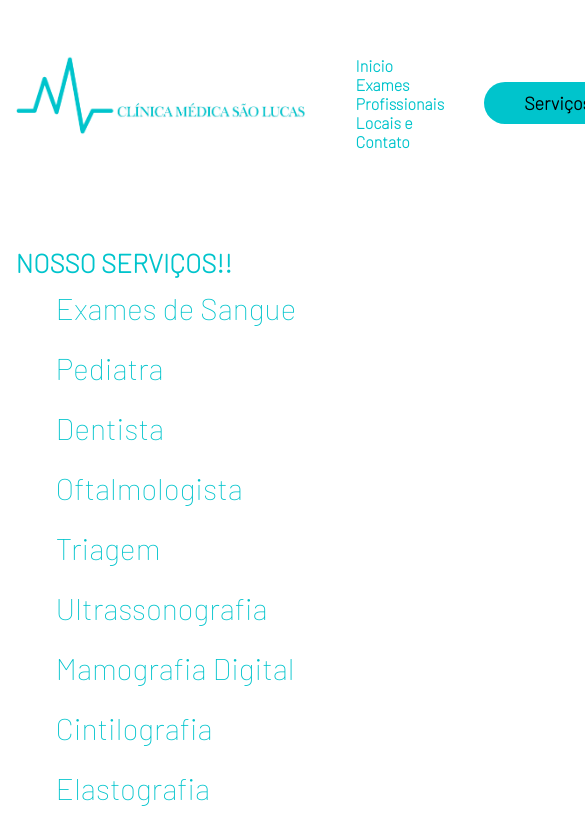
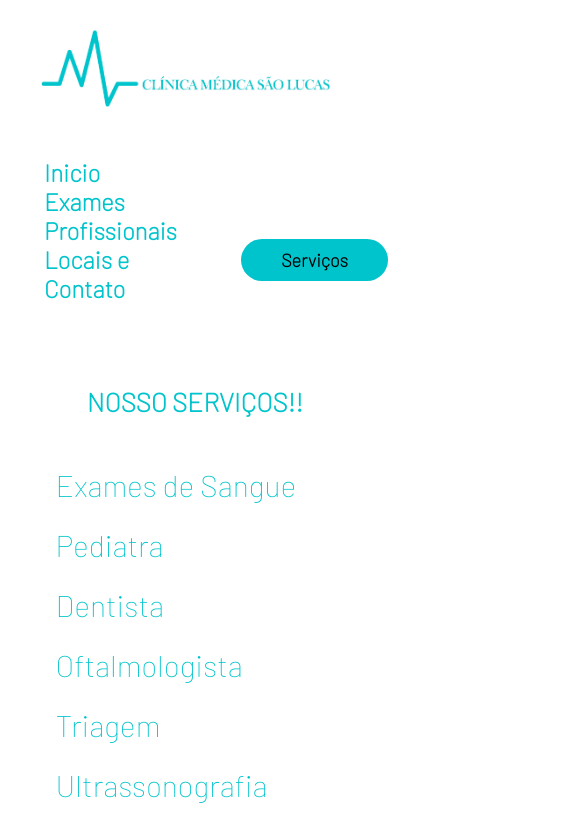
Before and after one commit to S0L4RT/Cl-nica-SL, a plain HTML site: page servicos.html in a window 390 px wide. Shown: the top 831 px of the page, 585 px wide, since content can reach past the window. Drawn offline with Linux system fonts and the light colour scheme.

Commit message:
Update styleServicos.css

```diff
--- a/styleServicos.css
+++ b/styleServicos.css
@@ -1,14 +1,4 @@
-/* Deixando o site responsivo */
-body{
-    display: flex;
-    flex-wrap: wrap;
-}
-
-header{
-    flex-grow: 1;
-    flex-basis: 200;
-}
-
+/* ESTILO GERAL */
 *{
     margin: 0;
     padding: 0;
@@ -158,9 +148,60 @@ main nav ul li{
 footer{
     background-color: black;
     color: white;
-    padding: 55px;
+    padding-left: 40px;
+    width: 100%;
+    height: 100px;
     align-items: center;
     justify-content: space-between;
     display: flex;
     margin-top: 7%;
 }
+
+/* SITE RESPONSIVO */
+@media screen and (max-width: 600px){
+    header{
+        padding: 2px;
+    }
+
+    .logo{
+        width: 20%;
+        padding: 10%;
+        margin-top: -40%;
+    }
+
+    .menu{
+        margin-top: 40%;
+        padding: 2px;
+        margin-left: -20%;
+        padding-right: 1%;
+        font-size: x-large;
+    }
+
+    main{
+        margin-top: 10%;
+    }
+
+    .btn-servicos{
+        margin-top: 55%;
+        font-size: x-large;
+    }
+
+    .txt-topo-site h1{
+        text-align: center;
+    }
+
+    .txt-topo-site nav{
+        margin-top: 10%;
+        padding-left: 20%;
+        display: block;
+    }
+
+    .btn-contato{
+        margin-top: 5%;
+        padding-left: 30%;
+    }
+
+    footer{
+        padding: 10px;
+    }
+}
```
